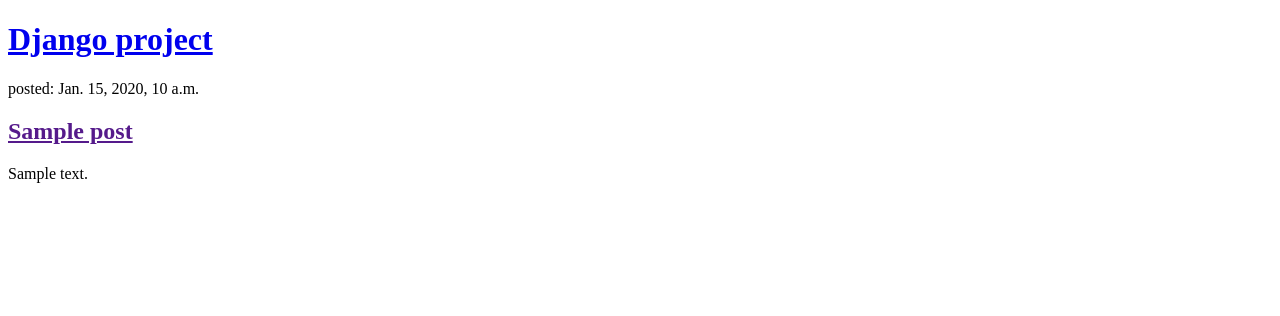
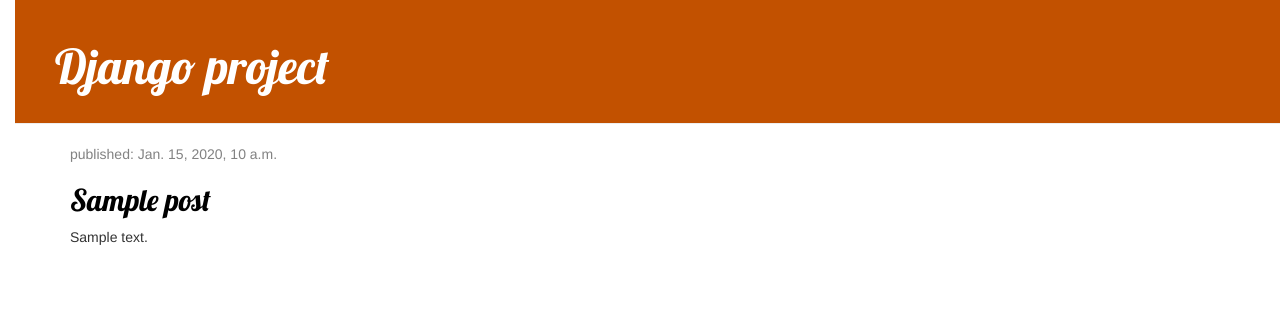
Before and after one commit to MasaGt/my-first-django, a Django app: page / in a window 1280 px wide. Shown: the top 316 px of the page. Run offline with Django 4.2, Linux system fonts and the light colour scheme; tables that the repository leaves empty hold one stand-in row (values such as "Sample post"); some libraries are stand-ins or nearby versions.

Commit message:
Added view and template for detailed post page and css

```diff
--- /dev/null
+++ b/blog/static/css/blog.css
@@ -0,0 +1,50 @@
+.page-header {
+    background-color: #C25100;
+    margin-top: 0;
+    padding: 20px 20px 20px 40px;
+}
+
+.page-header h1, .page-header h1 a, .page-header h1 a:visited, .page-header h1 a:active {
+    color: #ffffff;
+    font-size: 36pt;
+    text-decoration: none;
+}
+
+.content {
+    margin-left: 40px;
+}
+
+h1, h2, h3, h4 {
+    font-family: 'Lobster', cursive;
+}
+
+.date {
+    color: #828282;
+}
+
+.save {
+    float: right;
+}
+
+.post-form textarea, .post-form input {
+    width: 100%;
+}
+
+.top-menu, .top-menu:hover, .top-menu:visited {
+    color: #ffffff;
+    float: right;
+    font-size: 26pt;
+    margin-right: 20px;
+}
+
+.post {
+    margin-bottom: 70px;
+}
+
+.post h2 a, .post h2 a:visited {
+    color: #000000;
+}
+
+body {
+  padding-left: 15px;
+}
--- /dev/null
+++ b/blog/templates/blog/base.html
@@ -0,0 +1,26 @@
+{% load static %}
+<!DOCTYPE html>
+<html lang="en" dir="ltr">
+  <head>
+    <meta charset="utf-8">
+    <title>This is the first django project</title>
+    <link rel="stylesheet" href="//maxcdn.bootstrapcdn.com/bootstrap/3.2.0/css/bootstrap.min.css">
+    <link rel="stylesheet" href="//maxcdn.bootstrapcdn.com/bootstrap/3.2.0/css/bootstrap-theme.min.css">
+    <link href="//fonts.googleapis.com/css?family=Lobster&subset=latin,latin-ext" rel="stylesheet" type="text/css">
+    <link rel="stylesheet" href = "{% static 'css/blog.css' %}">
+    <!-- <link rel="stylesheet" href="{% static 'css/blog.css' %}"> -->
+  </head>
+  <body>
+    <div class="page-header">
+      <h1><a href="/">Django project</a></h1>
+    </div>
+    <div class="content container">
+        <div class="row">
+            <div class="col-md-8">
+            {% block content %}
+            {% endblock %}
+            </div>
+        </div>
+    </div>
+  </body>
+</html>
--- a/blog/templates/blog/post_list.html
+++ b/blog/templates/blog/post_list.html
@@ -1,20 +1,13 @@
-<!DOCTYPE html>
-<html lang="en" dir="ltr">
-  <head>
-    <meta charset="utf-8">
-    <title>This is the first django project</title>
-  </head>
-  <body>
-    <div>
-      <h1><a href="/">Django project</a></h1>
-    </div>
+{% extends 'blog/base.html'%}
 
-    {%for post in data%}
-      <div>
-        <p>posted: {{ post.posted_date }}</p>
-        <h2><a href="">{{ post.title }}</a></h2>
-        <p>{{ post.content|linebreaksbr }}</p>
-      </div>
-    {%endfor%}
-  </body>
-</html>
+{% block content %}
+{% for post in data %}
+<div class="post">
+  <div class="date">
+    <p>published: {{ post.posted_date }}</p>
+  </div>
+  <h2><a href="{% url 'post_detail' pk=post.pk %}">{{ post.title }}</a></h2>
+  <p>{{ post.content|linebreaksbr }}</p>
+</div>
+{% endfor %}
+{% endblock %}
--- a/blog/urls.py
+++ b/blog/urls.py
@@ -3,4 +3,5 @@ from . import views
 
 urlpatterns = [
     path('', views.post_list, name="post_list"),
+    path('post/<int:pk>/', views.post_detail, name='post_detail'),
 ]
--- a/blog/views.py
+++ b/blog/views.py
@@ -1,4 +1,4 @@
-from django.shortcuts import render
+from django.shortcuts import render, get_object_or_404
 from django.utils import timezone
 from .models import Post
 
@@ -9,3 +9,8 @@ def post_list(request):
     posts = Post.objects.filter(
         posted_date__lte=timezone.now()).order_by('posted_date')
     return render(request, 'blog/post_list.html', {'data': posts})
+
+
+def post_detail(request, pk):
+    post = get_object_or_404(Post, pk=pk)
+    return render(request, 'blog/post_detail.html', {'data': post})
```
Also changed, not shown: blog/templates/blog/post_detail.html (added, +11 -0 lines).
